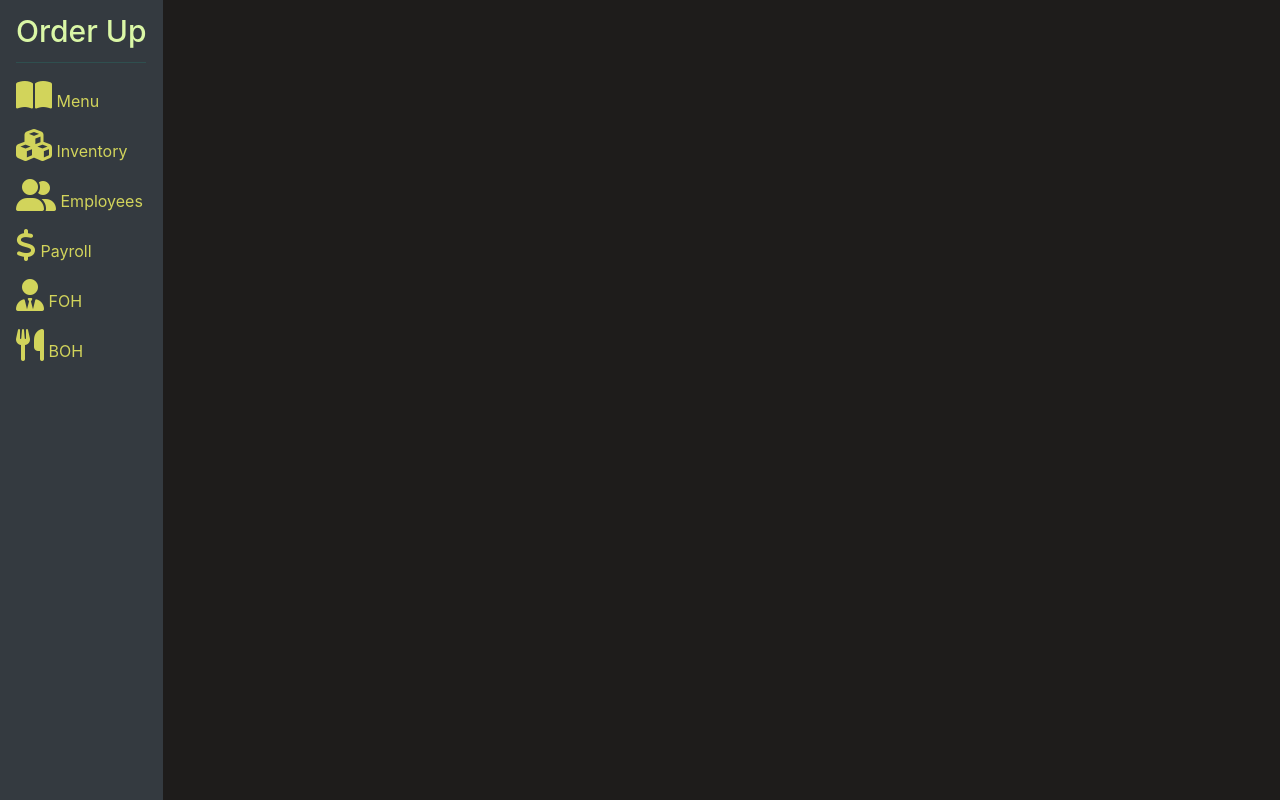
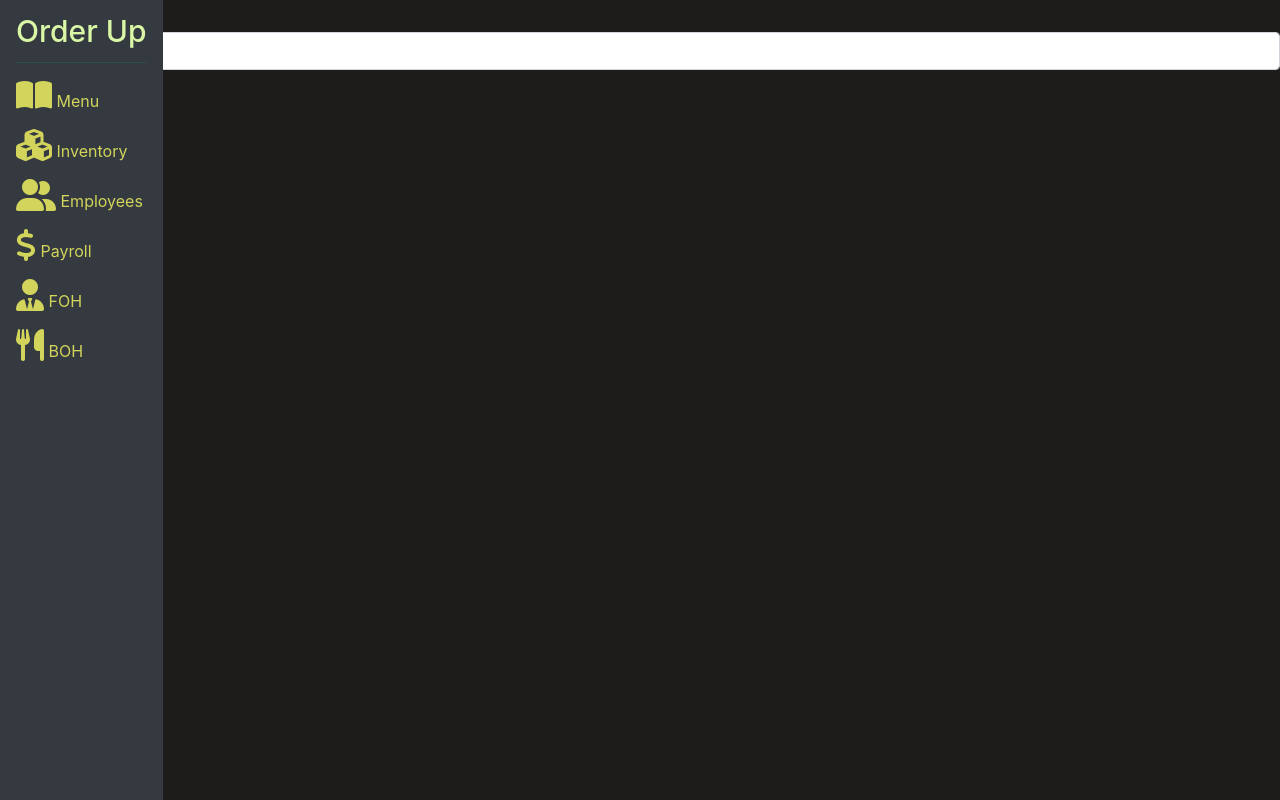
Before and after one commit to justnle/order-up, a React (Create React App) app in the folder client/: page / in a window 1280 px wide. Built offline with nearby package versions, Linux system fonts and the light colour scheme.

Commit message:
Fleshing out build menu page

```diff
--- a/client/src/App.js
+++ b/client/src/App.js
@@ -1,11 +1,11 @@
-import React from 'react';
-
-import Sidebar from './components/Sidebar';
-
+import React from "react";
+import Sidebar from "./components/Sidebar";
+import Menu from "./pages/Menu";
 function App() {
   return (
     <div className="App">
       <Sidebar />
+      <Menu />
     </div>
   );
 }
--- a/client/src/components/SearchBar/index.js
+++ b/client/src/components/SearchBar/index.js
@@ -1,4 +1,4 @@
-import React from 'react';
+import React from "react";
 
 function SearchBar(props) {
   return (
@@ -9,4 +9,4 @@ function SearchBar(props) {
   );
 }
 
-export default SearchBar();
+export default SearchBar;
--- a/client/src/pages/Menu/index.js
+++ b/client/src/pages/Menu/index.js
@@ -0,0 +1,8 @@
+import React from "react";
+import SearchBar from "../../components/SearchBar/index";
+class Menu extends React.Component {
+  render() {
+    return <SearchBar />;
+  }
+}
+export default Menu;
```
